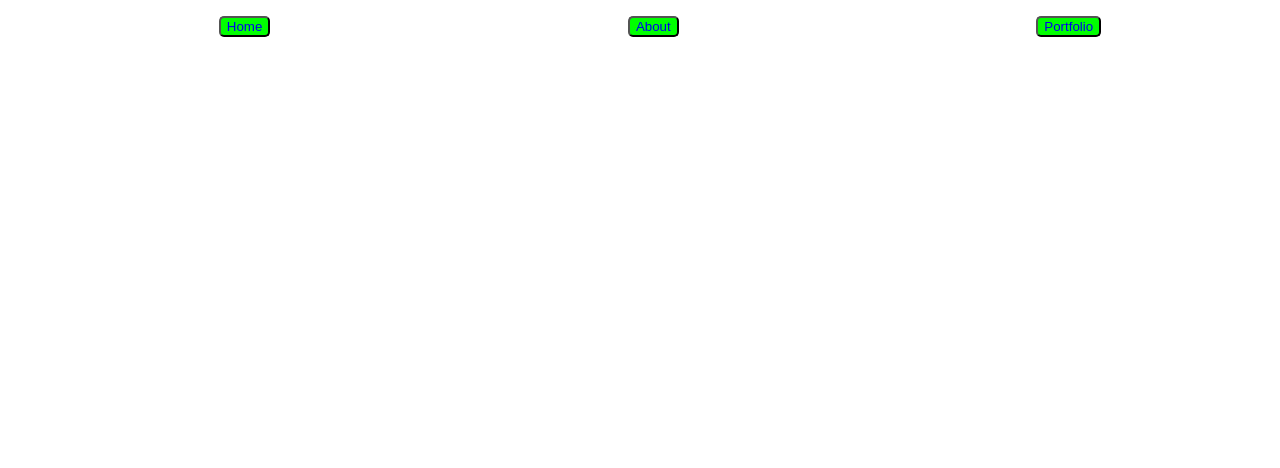
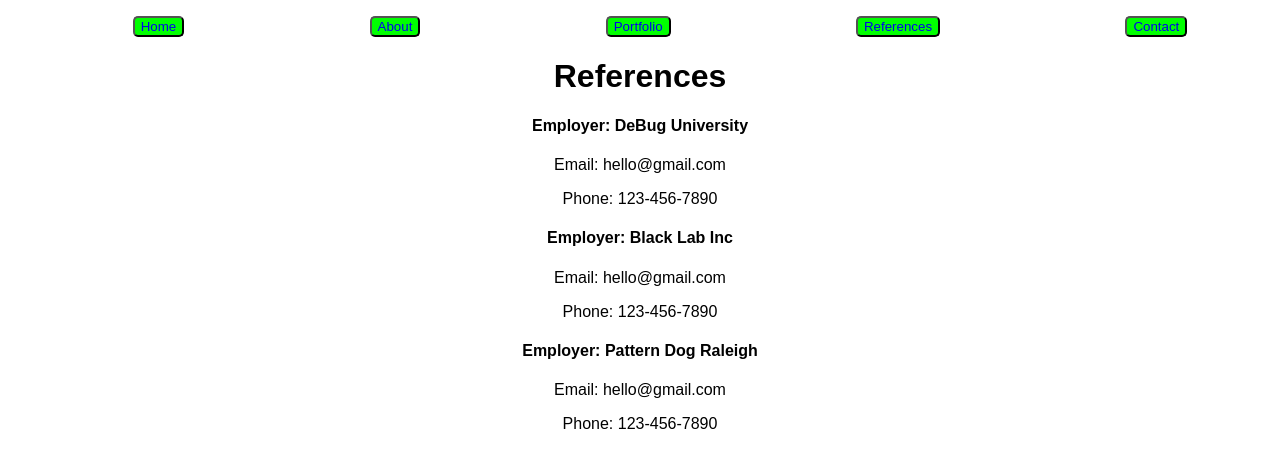
Before and after one commit to designbright/ReactPortfolioApp, a React app: page /References in a window 1280 px wide. Built offline with nearby package versions, Linux system fonts and the light colour scheme.

Commit message:
added references and contacts to navBar

```diff
--- a/src/Components/About.js
+++ b/src/Components/About.js
@@ -10,11 +10,8 @@ export default class About extends Component {
   render() {
     return (
       <div className="App one">
-
           <h1>About</h1>
           <p>I am from Raleigh, North Carolina</p>
-
-
       </div>
     );
   }
--- a/src/Components/BaseLayout.js
+++ b/src/Components/BaseLayout.js
@@ -16,6 +16,11 @@ export default class BaseLayout extends Component {
             <li><button className="btn"><Link to="/About">About</Link></button></li>
 
             <li><button className="btn"><Link to="/Portfolio">Portfolio</Link></button></li>
+
+            <li><button className="btn"><Link to="/References">References</Link></button></li>
+
+            <li><button className="btn"><Link to="/Contact">Contact</Link></button></li>
+
           </ul>
         </div>
           {this.props.children}
--- /dev/null
+++ b/src/Components/Contact.js
@@ -0,0 +1,27 @@
+import React, {Component} from 'react';
+import { Link } from 'react-router-dom';
+import BaseLayout from './BaseLayout.js';
+
+
+export default class Contact extends Component {
+
+  constructor(props){
+    super(props)
+  }
+
+  render() {
+    return (
+
+      <div className="App one">
+          <h1>Contact</h1>
+          <p>Email: hello@gmail.com</p>
+          <p>Phone: 123-456-7890</p>
+
+          <ul>
+            <li><a href="www.linkedin.com">Linkedin</a></li>
+            <li><a href="www.github.com">GitHub</a></li>
+          </ul>
+      </div>
+    );
+  }
+}
--- a/src/Components/Portfolio.js
+++ b/src/Components/Portfolio.js
@@ -13,7 +13,6 @@ export default class Portfolio extends Component {
       <div className="App one">
           <h1>Kelly's Portfolio</h1>
           <p>I created this app using React</p>
-
       </div>
     );
   }
--- /dev/null
+++ b/src/Components/References.js
@@ -0,0 +1,31 @@
+import React, {Component} from 'react';
+import { Link } from 'react-router-dom';
+import BaseLayout from './BaseLayout.js';
+
+
+export default class References extends Component {
+
+  constructor(props){
+    super(props)
+  }
+
+  render() {
+    return (
+
+      <div className="App one">
+          <h1>References</h1>
+          <h4>Employer: DeBug University</h4>
+          <p>Email: hello@gmail.com</p>
+          <p>Phone: 123-456-7890</p>
+
+          <h4>Employer: Black Lab Inc</h4>
+          <p>Email: hello@gmail.com</p>
+          <p>Phone: 123-456-7890</p>
+
+          <h4>Employer: Pattern Dog Raleigh</h4>
+          <p>Email: hello@gmail.com</p>
+          <p>Phone: 123-456-7890</p>
+      </div>
+    );
+  }
+}
--- a/src/Styles/App.css
+++ b/src/Styles/App.css
@@ -4,9 +4,10 @@ ul{
   justify-content: space-around;
 }
 
-h1, p{
+h1, h4, p{
   text-align: center;
 }
+
 
 button{
   background: lime;
--- a/src/index.js
+++ b/src/index.js
@@ -13,6 +13,8 @@ import BaseLayout from './Components/BaseLayout.js';
 import Home from './Components/Home.js';
 import About from './Components/About.js';
 import Portfolio from './Components/Portfolio.js';
+import References from './Components/References.js';
+import Contact from './Components/Contact.js';
 
 ReactDOM.render(
   <BrowserRouter>
@@ -21,6 +23,8 @@ ReactDOM.render(
         <Route path="/Home" component={Home}/>
         <Route path="/About" component={About} />
         <Route path="/Portfolio" component={Portfolio}/>
+        <Route path="/References" component={References}/>
+        <Route path="/Contact" component={Contact}/>
       </Switch>
     </BaseLayout>
   </BrowserRouter>
```
